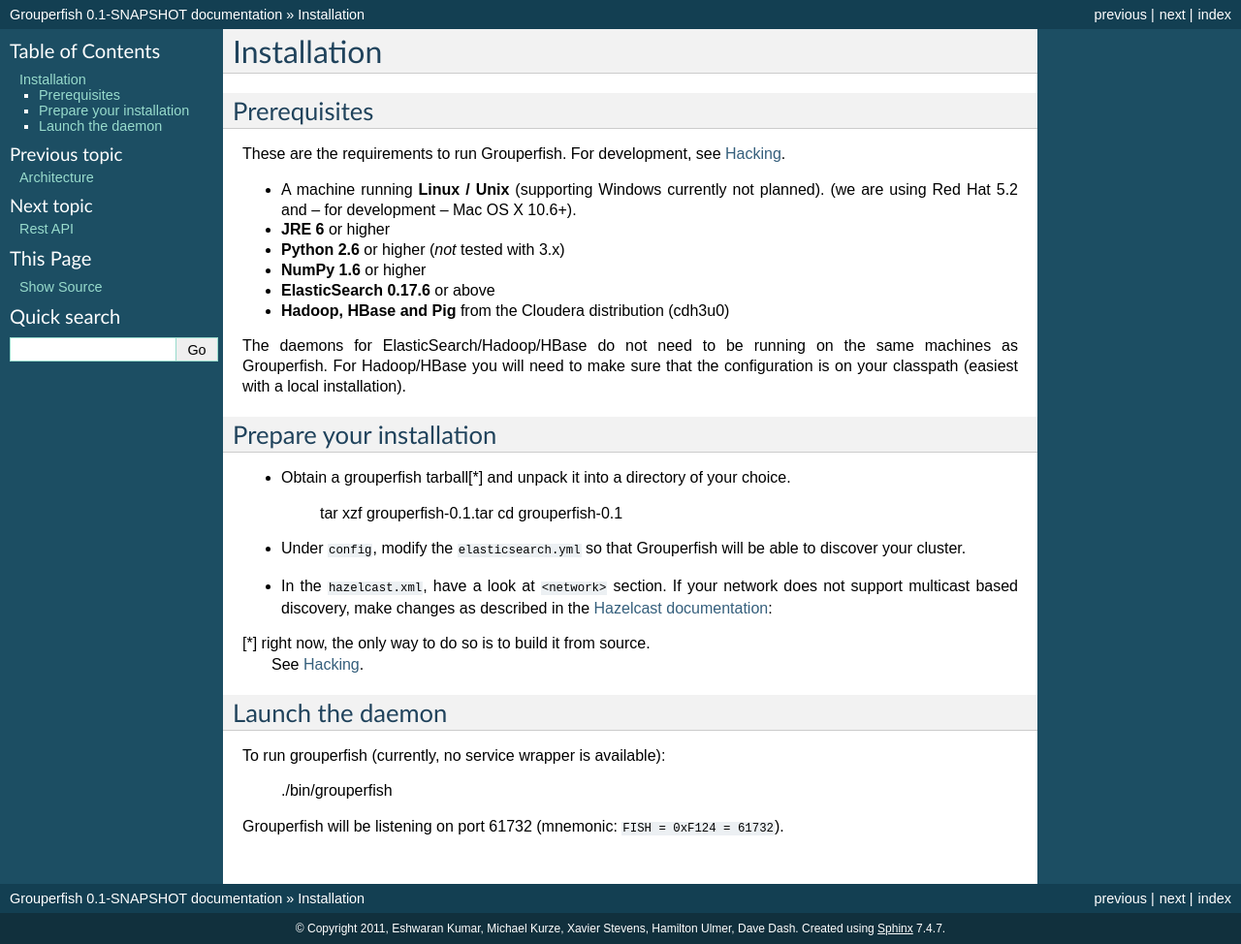
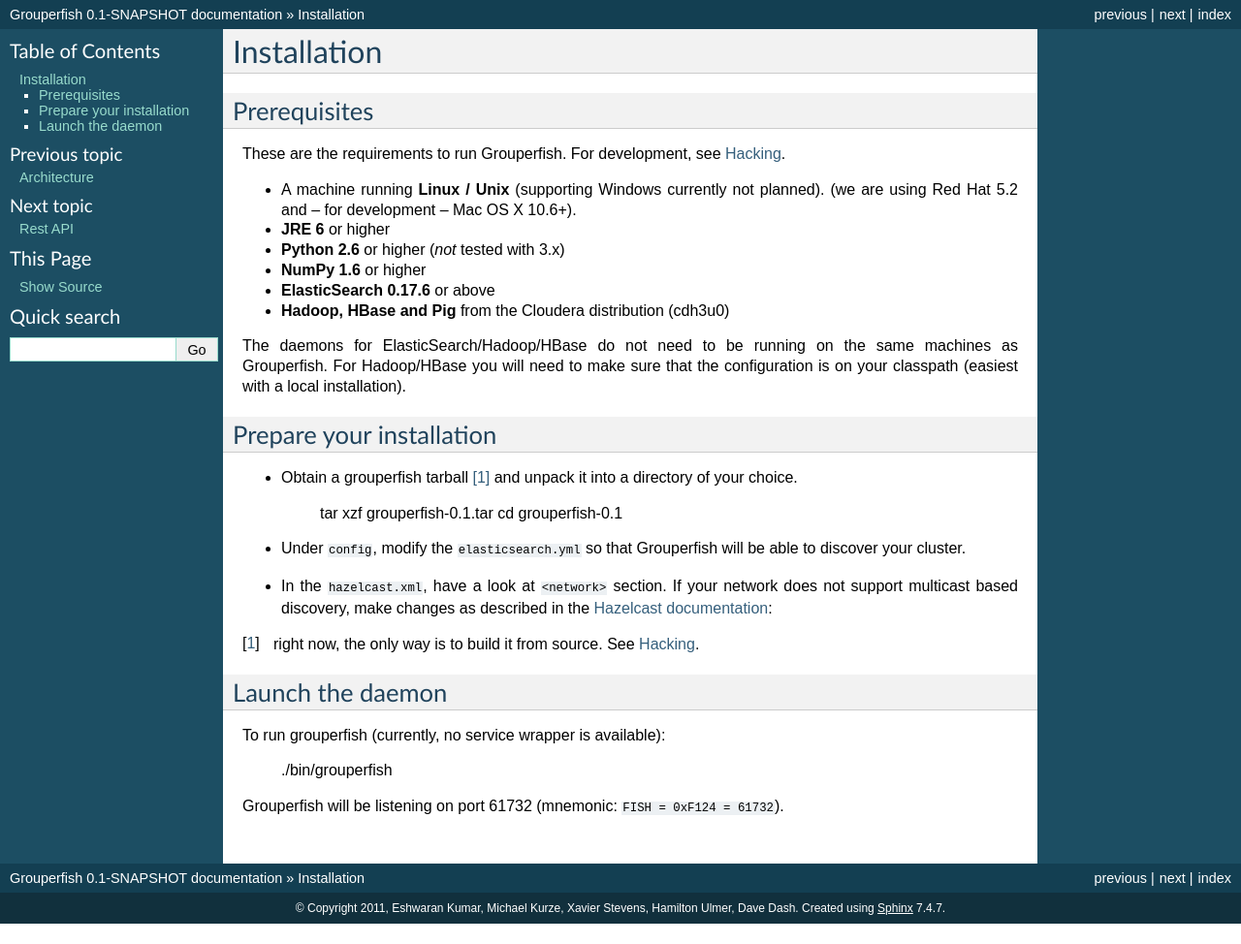
Before and after one commit to mozilla-metrics/grouperfish, a Sphinx documentation site: the page built from docs/installation.rst, in a window 1280 px wide. Shown: the whole page at 97% size. Built offline with Sphinx 7.4.7, drawn with Linux system fonts in a browser that asks for light colours; formulas are drawn with MathJax 3; after the commit the page ends 953 px from its top, so only the background shows below that.

Commit message:
Fixed some formatting and spelling mistakes.

```diff
--- a/docs/installation.rst
+++ b/docs/installation.rst
@@ -32,10 +32,10 @@
 Prepare your installation
 -------------------------
 
-* Obtain a grouperfish tarball[*] and unpack it into a directory of your choice.
+* Obtain a grouperfish tarball [#]_ and unpack it into a directory of your choice.
 
-   tar xzf grouperfish-0.1.tar
-   cd grouperfish-0.1
+    tar xzf grouperfish-0.1.tar
+    cd grouperfish-0.1
 
 * Under ``config``, modify the ``elasticsearch.yml`` so that Grouperfish will
   be able to discover your cluster.
@@ -47,8 +47,7 @@
 .. _`Hazelcast documentation`:
    http://www.hazelcast.com/docs/1.9.4/manual/multi_html/ch09.html
 
-[*] right now, the only way to do so is to build it from source.
-    See :ref:`hacking`.
+.. [#] right now, the only way is to build it from source. See :ref:`hacking`.
 
 
 Launch the daemon
```
Also changed, not shown: 3 other files.
